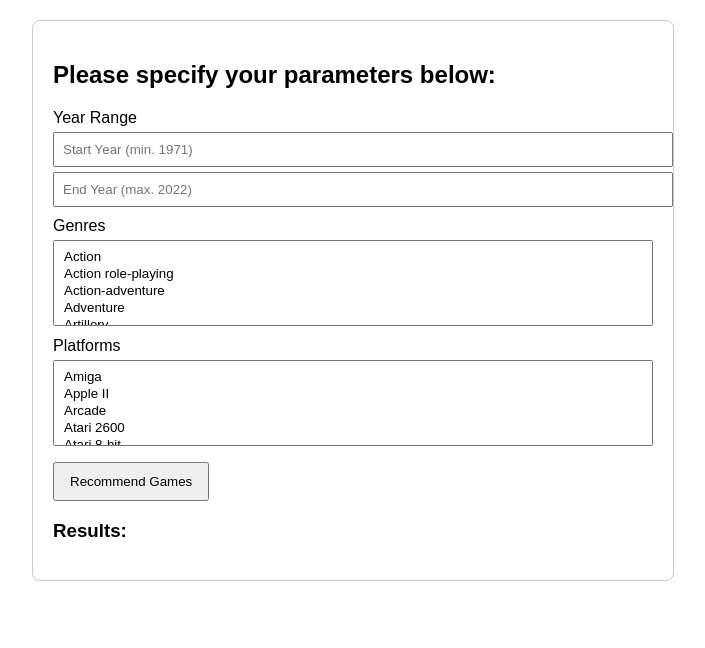
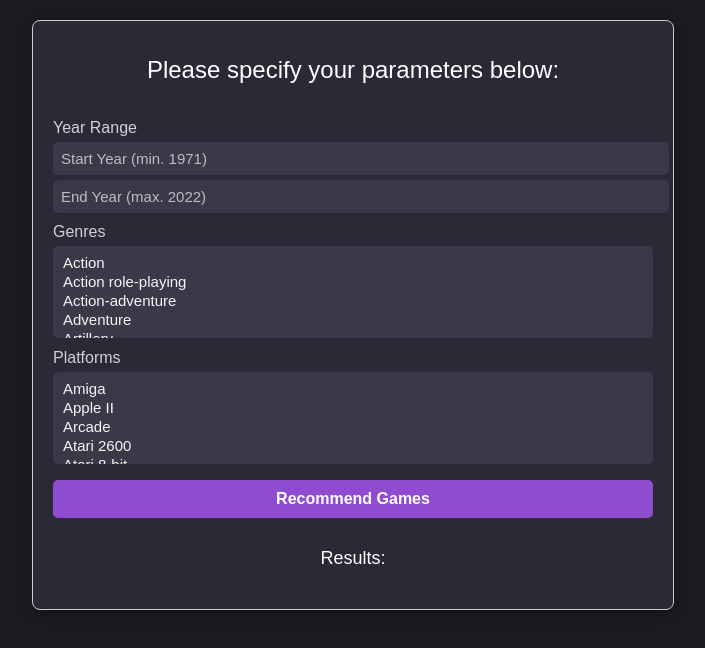
Before and after one commit to jmlwhittington/TT_Game_Recommender, a plain HTML site: page index.html in a window 1280 px wide. Shown: the whole page, without its empty margins (287-992 px from the left). Drawn offline with Linux system fonts and the light colour scheme.

Commit message:
Update index.html

```diff
--- a/index.html
+++ b/index.html
@@ -1,5 +1,101 @@
 <!DOCTYPE html>
 <html lang="en">
+<style>
+/* Base Styles */
+body {
+    font-family: Arial, sans-serif;
+    background-color: #1c1b21; /* Dark background */
+    color: #f5f5f5; /* Light text for contrast */
+    margin: 0;
+    padding: 0;
+}
+
+h2 {
+    color: #ffffff;
+    font-weight: 400;
+    text-align: center;
+    padding: 15px 0;
+    margin-top: 0;
+}
+
+/* Container */
+.container {
+    max-width: 700px;
+    margin: 40px auto;
+    padding: 30px;
+    background-color: #2a2935; /* Darker section background */
+    border-radius: 10px;
+    box-shadow: 0 4px 15px rgba(0, 0, 0, 0.3); /* Subtle shadow for depth */
+}
+
+/* Form Labels */
+label {
+    display: block;
+    margin-top: 20px;
+    color: #d1d1d6;
+    font-size: 16px;
+}
+
+/* Input and Select */
+input[type="number"],
+select {
+    width: 100%;
+    margin-top: 10px;
+    padding: 12px;
+    border-radius: 5px;
+    border: none;
+    background-color: #3a3947;
+    color: #f5f5f5;
+    font-size: 15px;
+}
+
+input[type="number"]::placeholder {
+    color: #bdbdc2; /* Lighter placeholder text */
+}
+
+/* Button */
+button {
+    width: 100%;
+    margin-top: 20px;
+    padding: 12px 20px;
+    background-color: #8f4cd1; /* GOG-inspired purple accent */
+    border: none;
+    border-radius: 5px;
+    color: #ffffff;
+    font-size: 16px;
+    cursor: pointer;
+    font-weight: bold;
+    transition: background-color 0.3s ease;
+}
+
+button:hover {
+    background-color: #a15ce2; /* Slightly lighter purple on hover */
+}
+
+/* Results */
+h3 {
+    margin-top: 30px;
+    font-weight: 400;
+    font-size: 18px;
+    color: #ffffff;
+    text-align: center;
+}
+
+ul {
+    list-style-type: none;
+    padding-left: 0;
+    margin-top: 20px;
+}
+
+ul li {
+    background-color: #32313f;
+    padding: 12px;
+    margin-bottom: 10px;
+    border-radius: 5px;
+    font-size: 15px;
+    color: #f5f5f5;
+}
+</style>
 <head>
     <meta charset="UTF-8">
     <meta name="viewport" content="width=device-width, initial-scale=1.0">
```
